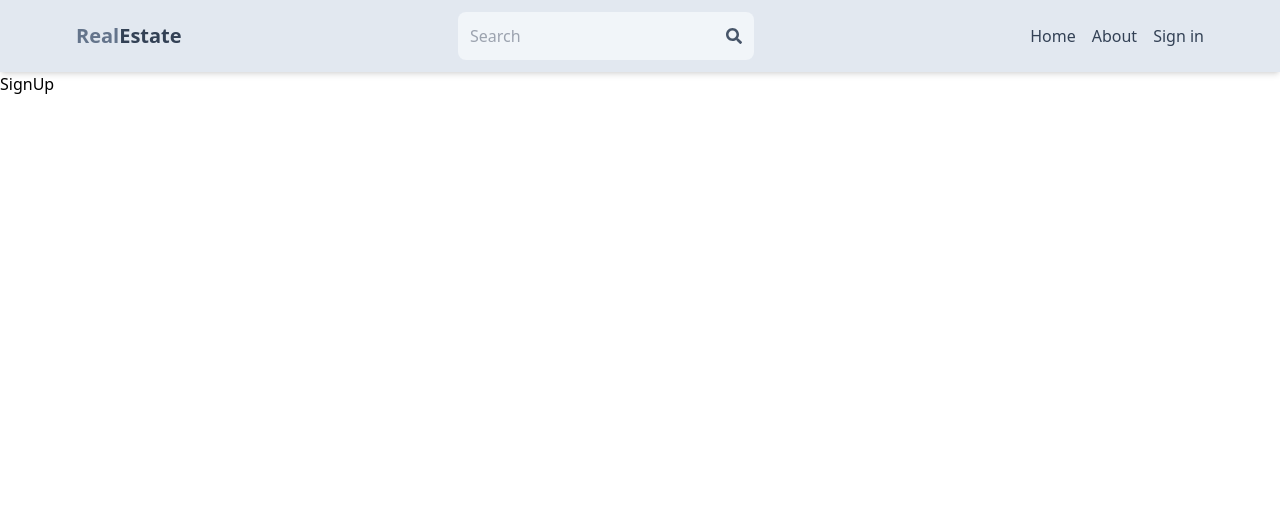
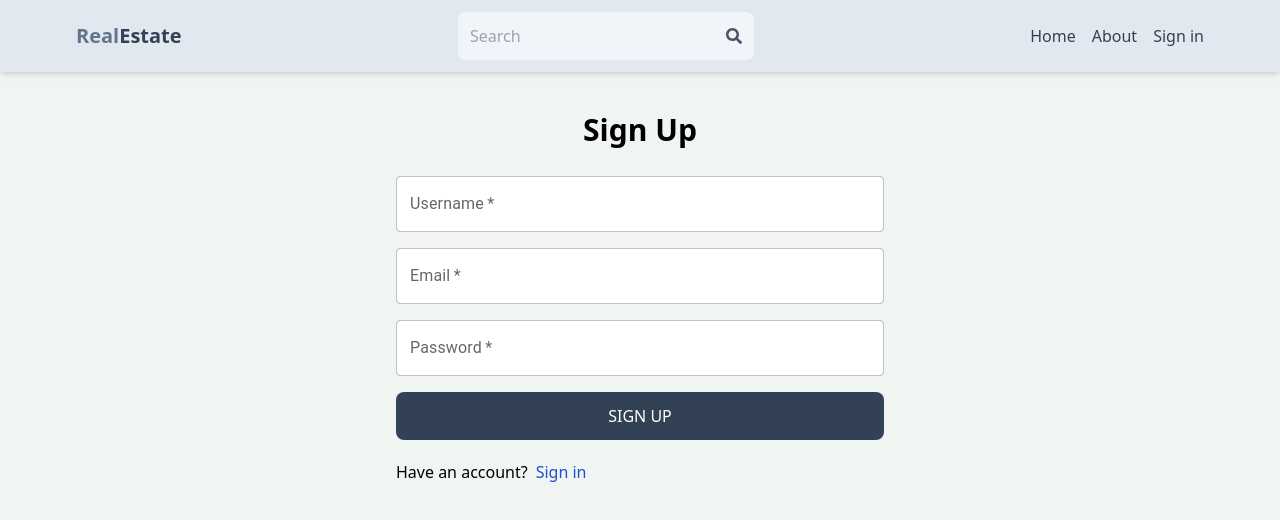
Before and after one commit to chinmay-gulhane/real-estate-app, a React (Vite) app in the folder client/: page /sign-up in a window 1280 px wide. Shown: the top 520 px of the page. Built offline with nearby package versions, Linux system fonts and the light colour scheme.

Commit message:
Added sign up functionality

```diff
--- a/client/package.json
+++ b/client/package.json
@@ -10,6 +10,9 @@
     "preview": "vite preview"
   },
   "dependencies": {
+    "@emotion/react": "^11.11.3",
+    "@emotion/styled": "^11.11.0",
+    "@mui/material": "^5.15.5",
     "react": "^18.2.0",
     "react-dom": "^18.2.0",
     "react-icons": "^5.0.1",
--- a/client/src/index.css
+++ b/client/src/index.css
@@ -1,3 +1,7 @@
 @import 'tailwindcss/base';
 @import 'tailwindcss/components';
 @import 'tailwindcss/utilities';
+
+body {
+    background-color: rgb(241,245,241);
+}
--- a/client/src/pages/SignUp.tsx
+++ b/client/src/pages/SignUp.tsx
@@ -1,5 +1,93 @@
-import React from "react";
+import { TextField } from "@mui/material";
+import React, { ChangeEvent, FormEvent, useState } from "react";
+import { Link, useNavigate } from "react-router-dom";
 
 export default function SignUp() {
-  return <div>SignUp</div>;
+  const [formData, setFormData] = useState({});
+  // eslint-disable-next-line @typescript-eslint/no-unused-vars
+  const [error, setError] = useState(null);
+  const [loading, setLoading] = useState(false);
+  const navigate = useNavigate();
+
+  const handleChange = (e: ChangeEvent<HTMLInputElement>) => {
+    setFormData({
+      ...formData,
+      [e.target.id]: e.target.value,
+    });
+  };
+
+  const handleSubmit = async (e: FormEvent<HTMLFormElement>) => {
+    e.preventDefault();
+    try {
+      setLoading(true);
+      const res = await fetch("/api/auth/signup", {
+        method: "POST",
+        headers: {
+          "Content-Type": "application/json",
+        },
+        body: JSON.stringify(formData),
+      });
+      const data = await res.json();
+      if (data.success === false) {
+        setLoading(false);
+        setError(data.message);
+        return;
+      }
+      setLoading(false);
+      setError(null);
+      navigate("/sign-in");
+      // eslint-disable-next-line @typescript-eslint/no-explicit-any
+    } catch (error: any) {
+      setLoading(false);
+      setError(error.message);
+    }
+  };
+
+  return (
+    <div className="p-3 max-w-lg mx-auto">
+      <h1 className="text-3xl text-center font-semibold my-7">Sign Up</h1>
+      <form onSubmit={handleSubmit} className="flex flex-col gap-4" action="">
+        <TextField
+          label="Username"
+          type="text"
+          className="border p-3 rounded-lg bg-white"
+          id="username"
+          onChange={handleChange}
+          variant="outlined"
+          required
+        />
+        <TextField
+          label="Email"
+          type="email"
+          className="border p-3 rounded-lg bg-white"
+          id="email"
+          onChange={handleChange}
+          variant="outlined"
+          required
+        />
+        <TextField
+          label="Password"
+          type="password"
+          className="border p-3 rounded-lg bg-white"
+          id="password"
+          onChange={handleChange}
+          variant="outlined"
+          required
+        />
+        <button
+          disabled={loading}
+          className="bg-slate-700 text-white p-3 rounded-lg uppercase hover:opacity-95 disabled:opacity-70"
+        >
+          {loading ? "Loading" : "Sign up"}
+        </button>
+      </form>
+      <div className="flex gap-2 mt-5">
+        <p>Have an account?</p>
+        <Link to={"/sign-in"}>
+          <span className="text-blue-700">Sign in</span>
+        </Link>
+      </div>
+      {error && <p className="text-red-400">{error}</p>}
+    </div>
+  );
 }
--- a/client/vite.config.ts
+++ b/client/vite.config.ts
@@ -1,7 +1,15 @@
-import { defineConfig } from 'vite'
-import react from '@vitejs/plugin-react-swc'
+import { defineConfig } from "vite";
+import react from "@vitejs/plugin-react-swc";
 
 // https://vitejs.dev/config/
 export default defineConfig({
+  server: {
+    proxy: {
+      "/api": {
+        target: "http://localhost:3000",
+        secure: false,
+      },
+    },
+  },
   plugins: [react()],
-})
+});
```
Also changed, not shown: 1 other file (tests, documents, lock files or other folders).
